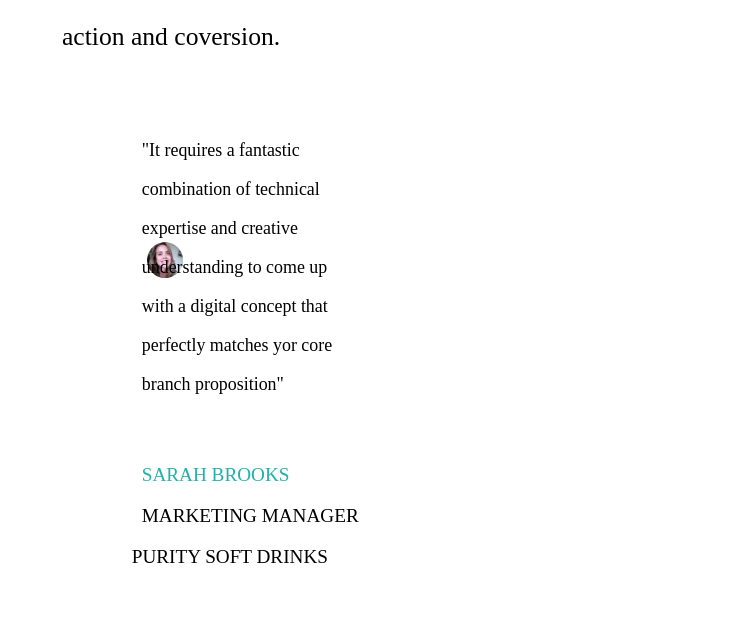
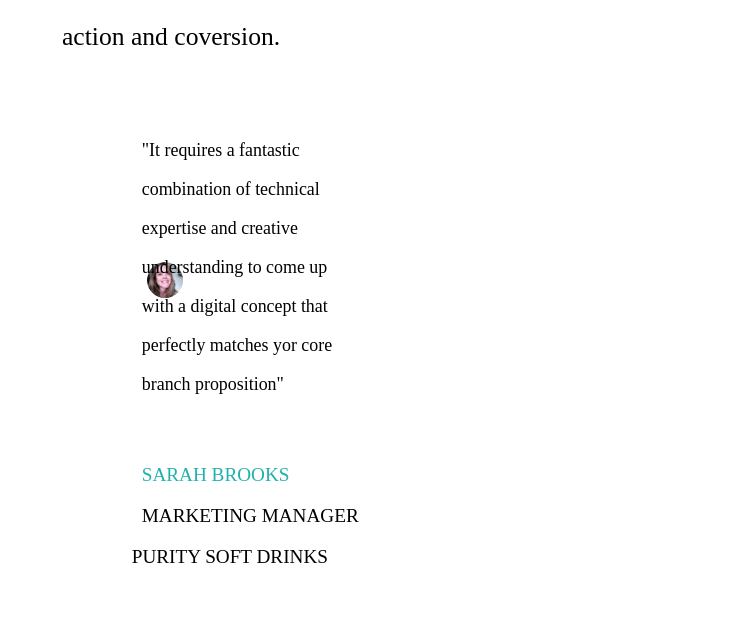
Before and after one commit to sarthakeash/csa1, a plain HTML site: page index.html in a window 1280 px wide. Shown: the part 3082-3719 px from the top of the page, 46-789 px from the left. Drawn offline with Linux system fonts and the light colour scheme.

Commit message:
Update index.html

```diff
--- a/index.html
+++ b/index.html
@@ -125,7 +125,7 @@
 </div>
 
 <div style="display: flex;justify-content: space-around ;margin-top: 70px; margin-left: 20px;">
-<div style="background-image: url(css2.png); background-position: 5px 120px; background-repeat: no-repeat; padding-right: 70px;">
+<div style="background-image: url(css2.png); background-position: 5px 140px; background-repeat: no-repeat; padding-right: 70px;">
   <span style="font-size: 1.4vw;"> <p>"It requires a fantastic </p>
     <p>combination of technical</p>
  <p>expertise and creative</p>
```
